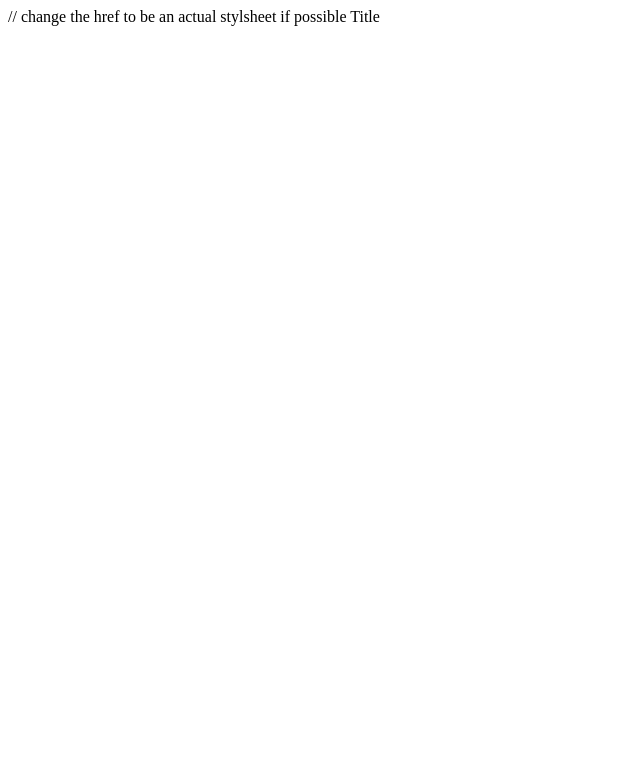
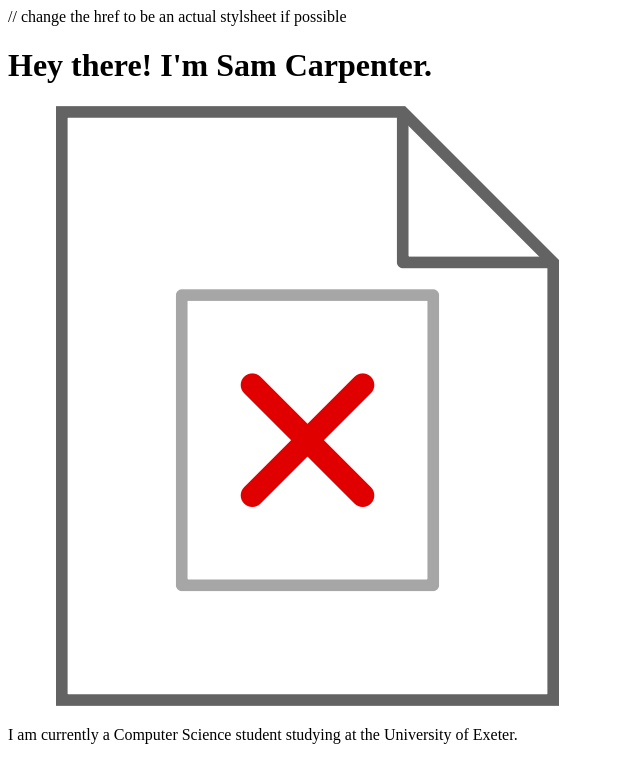
Before and after one commit to Carpenter-Sam/carpenter-sam.github.io, a plain HTML site: page index.html in a window 1280 px wide. Shown: the whole page, without its empty margins (0-640 px from the left). Drawn offline with Linux system fonts and the light colour scheme.

Commit message:
Update index.html

```diff
--- a/index.html
+++ b/index.html
@@ -7,6 +7,8 @@
     <meta name="viewport" content="width=device-width, initial-scale=1.0"/>
   </head>
   <body>
-    Title
+    <h1>Hey there! I'm Sam Carpenter.</h1>
+    <img src="broken-image.png" alt="Picture of Me">
+    <p>I am currently a Computer Science student studying at the University of Exeter.</p>
   </body>
 </html>
```
